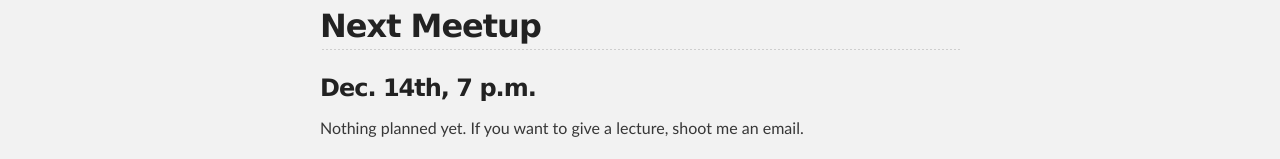
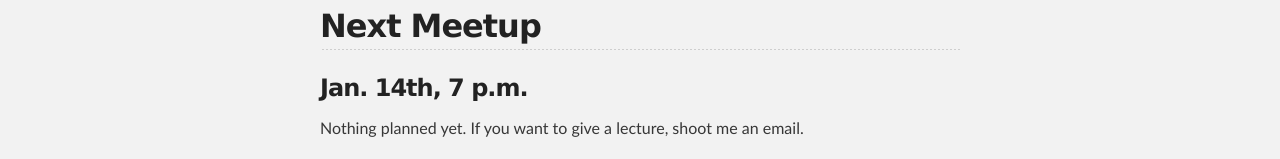
Before and after one commit to cocoaheads-heidelberg/cocoaheads-heidelberg.github.io, a plain HTML site: page index.html in a window 1280 px wide. Shown: the part 258-417 px from the top of the page. Drawn offline with Linux system fonts and the light colour scheme.

Commit message:
fixed a typo dec -> jan

```diff
--- a/index.html
+++ b/index.html
@@ -29,7 +29,7 @@
       <section id="main_content" class="inner">
         <h2>Next Meetup</h2>
 
-        <h3>Dec. 14th, 7 p.m.</h3>
+        <h3>Jan. 14th, 7 p.m.</h3>
         <p>Nothing planned yet. If you want to give a lecture, shoot me an email.</p><p>Please RSVP via <a href="http://doodle.com/wfpfqsgm2ibh5mez">Doodle</a></p>
 
 
```
